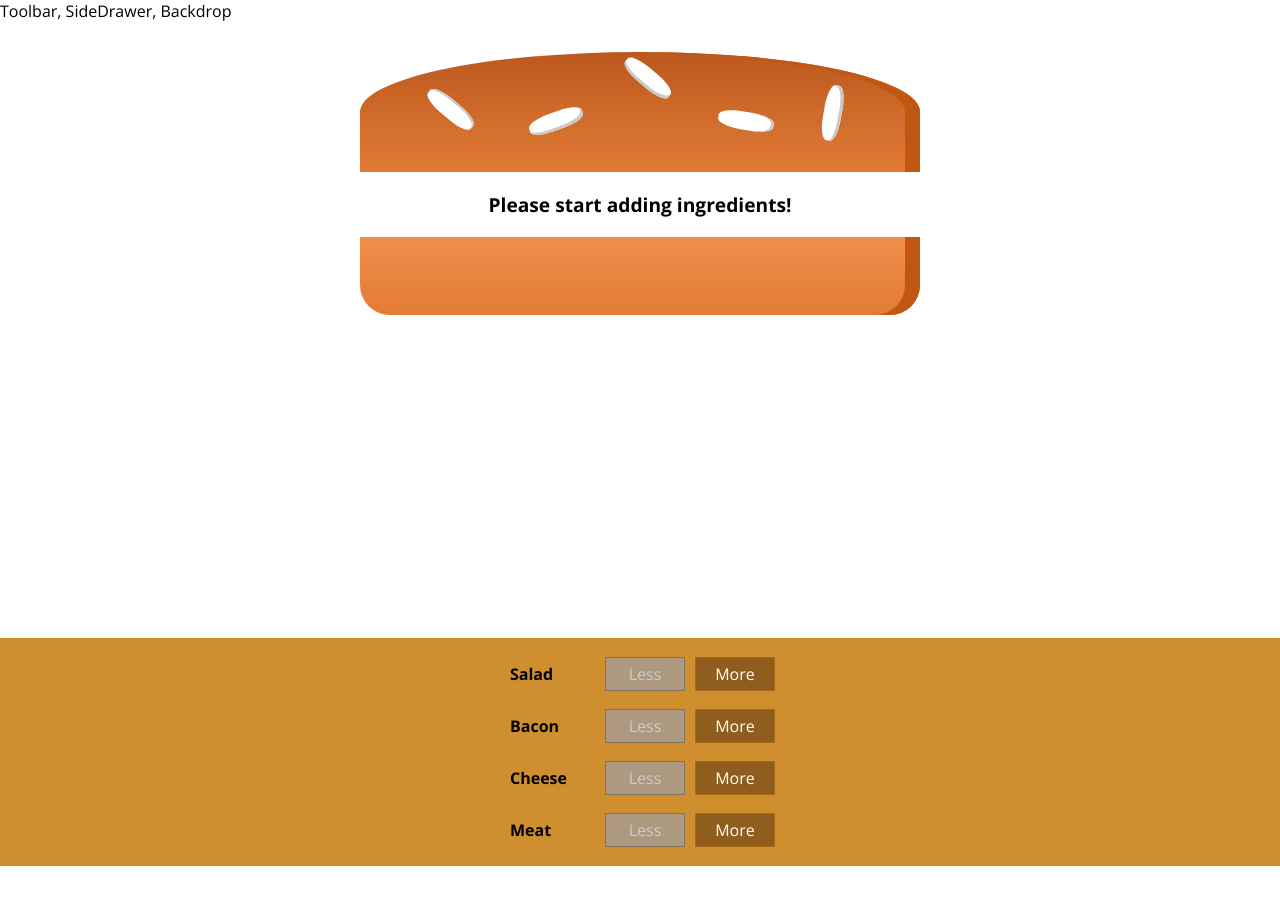
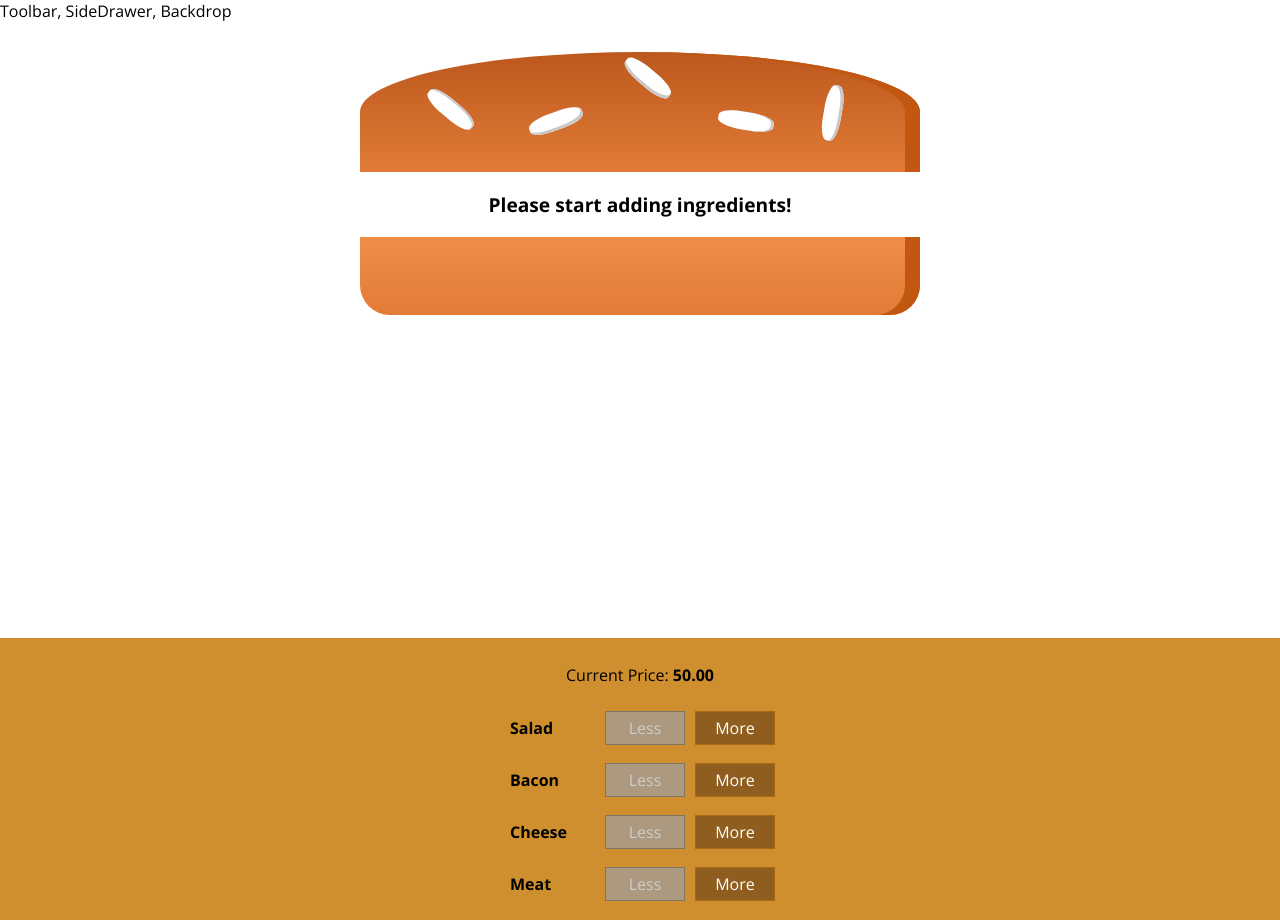
Before and after one commit to KennethOlsen87/Burger-Builder, a React app: page / in a window 1280 px wide. Before the commit the page ends 866 px from the top, so only its background shows below. Built offline with nearby package versions, Linux system fonts and the light colour scheme.

Commit message:
feat: passing price as bold to the BuildControls

```diff
--- a/src/components/Burger/BuildControls/BuildControls.js
+++ b/src/components/Burger/BuildControls/BuildControls.js
@@ -13,6 +13,7 @@
 
 const buildControls = (props) => (
     <div className={classes.BuildControls}>
+        <p> Current Price: <strong>{props.price.toFixed(2)}</strong> </p>
         {controls.map(ctrl => (
             <BuildControl
             removed={() => props.ingredientRemoved(ctrl.type)}
```
